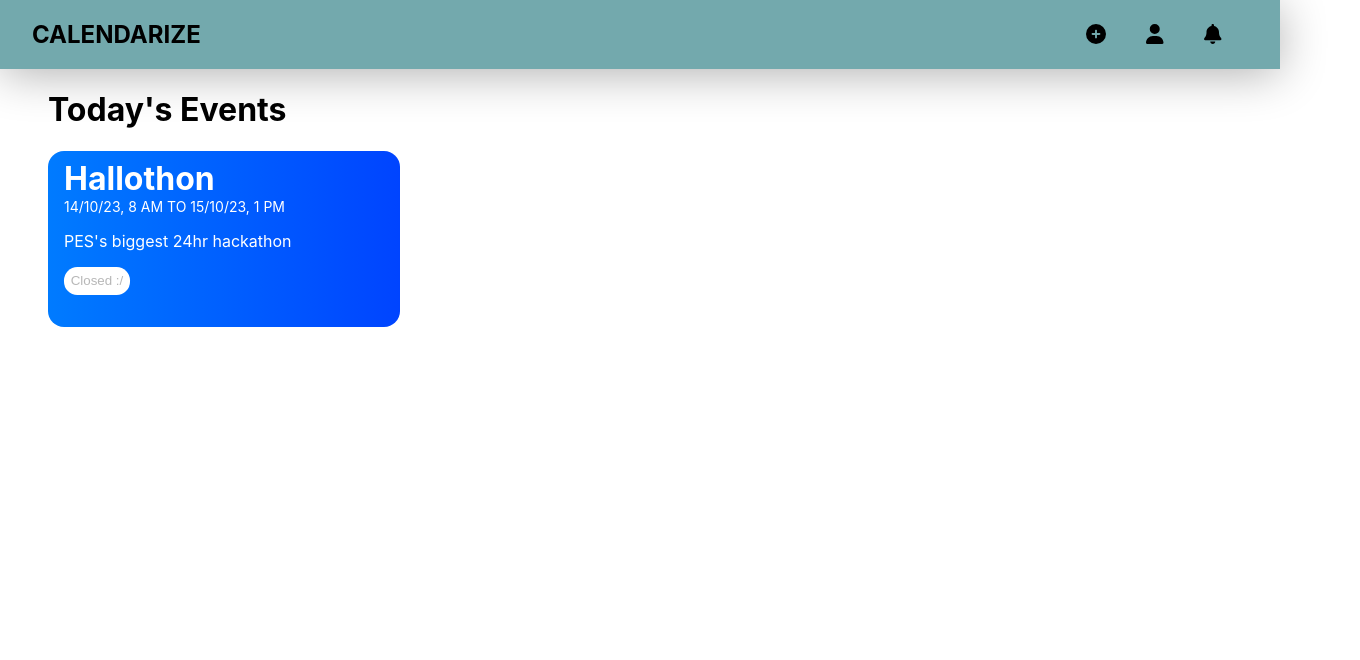
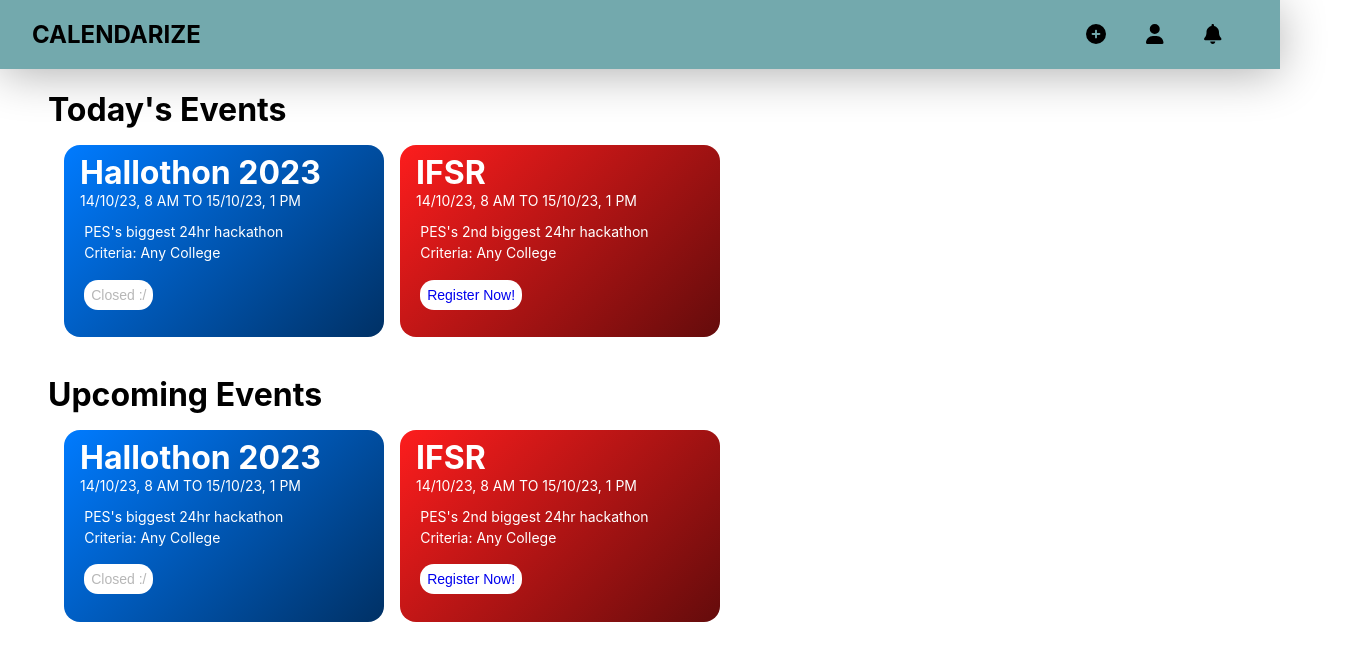
Before and after one commit to musashi-13/Calendarize, a React (Create React App) app in the folder calendarize/: page / in a window 1280 px wide. Shown: the top 660 px of the page, 1360 px wide, since content can reach past the window. Built offline with nearby package versions, Linux system fonts and the light colour scheme.

Commit message:
Finished Today Events

```diff
--- a/calendarize/src/App.css
+++ b/calendarize/src/App.css
@@ -23,34 +23,39 @@
 }
 .TodayCard{
   z-index: 0;
-  width: 20em;
-  height: 10em;
+  width: 18em;
+  height: 11em;
   padding: 0.5em 1em;
   border-radius: 1em;
   user-select: none;
   color: white;
+  transition: 0.4s;
+}
+
+.TodayCard:hover{
+  scale: 1.05;
 }
 
 .todayEvents{
   margin-left: 1.5em;
+  margin-bottom: 0;
+}
+.upcomingEvents{
+  margin-left: 1.5em;
+  margin-bottom: 0;
 }
 
 .todayCardContainer{
   width: 100%;
+  padding: 1em;
   margin-left: 3em;
   display: flex;
   gap: 1em;
   overflow-x: auto;
 }
-.todayGradient{
-  position: absolute;
-  height: 260px;
-  width: 100px;
-  right: 0%;
-  background-image: linear-gradient(to right, rgba(255, 255, 255, 0) 0%, rgba(255, 255, 255, 1) 75%);
-}
-
 .regButton{
+  margin:0.3em;
+  font-size: 14px;
   background-color: white;
   border: none;
   border-radius: 1em;
--- a/calendarize/src/App.js
+++ b/calendarize/src/App.js
@@ -14,6 +14,8 @@ function App() {
       </nav>
       <h1 className="todayEvents">Today's Events</h1>
       <TodayCardContainer />
+      <h1 className="upcomingEvents">Upcoming Events</h1>
+      <TodayCardContainer />
     </div>
   );
 }
--- a/calendarize/src/CardTheme.js
+++ b/calendarize/src/CardTheme.js
@@ -1,6 +1,6 @@
 const cardTheme = {
-    red: 'linear-gradient(-225deg, rgba(253,29,29,1) 0px, rgba(0,0,0,1) 400px)',
-    blue: 'linear-gradient(to right, #007BFF, #0044FF)',
+    red: 'linear-gradient(-225deg, rgba(253,29,29,1) 0px, rgba(0,0,0,1) 600px)',
+    blue: 'linear-gradient(-225deg, rgba(0,123,255,1) 0px, rgba(0,0,0,1) 600px)',
     green: 'linear-gradient(to right, #28A745, #198A34)',
     black: 'linear-gradient(to right, #333333, #000000)',
     cyan: 'linear-gradient(to right, #17A2B8, #138496)',
--- a/calendarize/src/CollegeEvents.json
+++ b/calendarize/src/CollegeEvents.json
@@ -1,22 +1,24 @@
 [
   {
     "id": 0,
-    "eventName": "Hallothon",
+    "eventName": "Hallothon 2023",
     "eventFrom": "2023-10-14T08:00:00",
     "eventTo": "2023-10-15T13:00:00",
+    "studentCriteria": "Any College",
     "regLink": "https://www.hallothon.com/?fbclid=PAAabn1Gk4OtChVaUkPY0t-GoneHNI8W4-PtKrhiztV1f3Q0sL72AhfNDqfwo",
-    "regStatus": "closed",
+    "regStatus": "2023-10-12T23:00:00",
     "eventDesc": "PES's biggest 24hr hackathon",
     "eventTheme": "blue"
   },
   {
     "id": 1,
     "eventName": "IFSR",
-    "eventFrom": "14102023",
-    "eventTo": "151023",
+    "eventFrom": "2023-10-14T08:00:00",
+    "eventTo": "2023-10-15T13:00:00",
+    "studentCriteria": "Any College",
     "regLink": "https://www.hallothon.com/?fbclid=PAAabn1Gk4OtChVaUkPY0t-GoneHNI8W4-PtKrhiztV1f3Q0sL72AhfNDqfwo",
-    "regStatus": "closed",
+    "regStatus": "2023-10-15T13:00:00",
     "eventDesc": "PES's 2nd biggest 24hr hackathon",
-    "eventTheme": "blue"
+    "eventTheme": "red"
   }
 ]
--- a/calendarize/src/RegStatus.js
+++ /dev/null
@@ -1,8 +0,0 @@
-const regStatus = {
-    closed: 'linear-gradient(-225deg, rgba(253,29,29,1) 0px, rgba(0,0,0,1) 400px)',
-    open: 'linear-gradient(to right, #007BFF, #0044FF)',
-    soon: 'linear-gradient(to right, #28A745, #198A34)',
-
-  };
-
-  export default regStatus;
--- a/calendarize/src/Today.js
+++ b/calendarize/src/Today.js
@@ -4,13 +4,27 @@ function TodayCard(props) {
     return (
       <div className="TodayCard" style={{ background: props.linearGradient }}>
         <h1 style={{margin:0}}>{props.EventName}</h1>
-        <p style={{margin:0, fontSize:'14px', textTransform: "uppercase"}}>{props.EventFrom} to {props.EventTo}</p>
-        <p>{props.EventDesc}</p>
-        {props.RegStatus === 'open' ? (
-        <button className="regButton"><a href={props.RegLink} style={{textDecoration: "none"}} target="_blank">Register Now!</a></button>
-        ) : (
-        <button disabled className="regButton">Closed :/</button>
-      )}
+        <p style={{marginTop:0, marginBottom: '1em', fontSize:'14px', textTransform: "uppercase"}}>{props.EventFrom} to {props.EventTo}</p>
+        <p style={{margin:'0.3em', fontSize:'14px',}}>{props.EventDesc}</p>
+        <p style={{marginTop:'0.3em',marginLeft:'0.3em', marginBottom: '1em', fontSize:'14px',}}>Criteria: {props.StudentCrit}</p>
+        {props.RegStatus > 86400000 ? (
+          <button className="regButton">
+            <a href={props.RegLink} style={{ textDecoration: "none" }} target="_blank" rel="noreferrer">
+              Register Now!
+            </a>
+          </button>
+          ) : props.RegStatus > 0 ? (
+            <button className="regButton">
+            <a href={props.RegLink} style={{ textDecoration: "none" }} target="_blank" rel="noreferrer">
+              Closing Soon..
+            </a>
+          </button>
+          ) : (
+            <button className="regButton" disabled>
+              Closed :/
+            </button>
+          )
+        }
       </div>
     );
   }
--- a/calendarize/src/TodayContainer.js
+++ b/calendarize/src/TodayContainer.js
@@ -2,7 +2,6 @@ import React, { useRef, useState } from 'react';
 import TodayCard from './Today';
 import CollegeEvents from './CollegeEvents.json';
 import cardTheme from './CardTheme';
-import regStatus from './RegStatus';
 
 
 function TodayCardContainer() {
@@ -40,6 +39,7 @@ function TodayCardContainer() {
         const eventFromDate = new Date(cEvent.eventFrom);
         const eventToDate = new Date(cEvent.eventTo);
         const today = new Date();
+        const closingDate = new Date(cEvent.regStatus);
         const formattedFromDate = eventFromDate.toLocaleDateString('en-IN', {
           year: '2-digit',
           month: '2-digit',
@@ -74,8 +74,9 @@ function TodayCardContainer() {
           EventFrom={formattedFromDate}
           EventTo={formattedToDate}
           EventDesc={cEvent.eventDesc}
+          StudentCrit={cEvent.studentCriteria}
           RegLink={cEvent.regLink}
-          RegStatus={cEvent.regStatus}
+          RegStatus={closingDate-today}
           linearGradient={gradientStyle}
           />
           </div>
@@ -85,7 +86,6 @@ function TodayCardContainer() {
         }
       })
       }
-      <div className="todayGradient"></div>
     </div>
   );
 }
```
